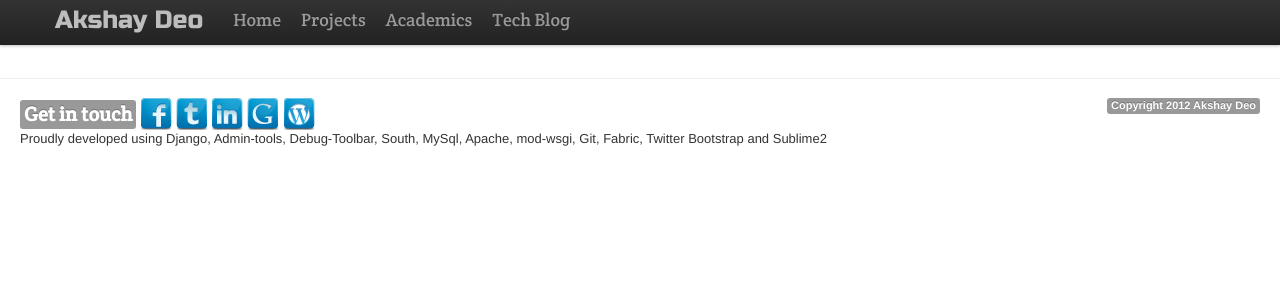
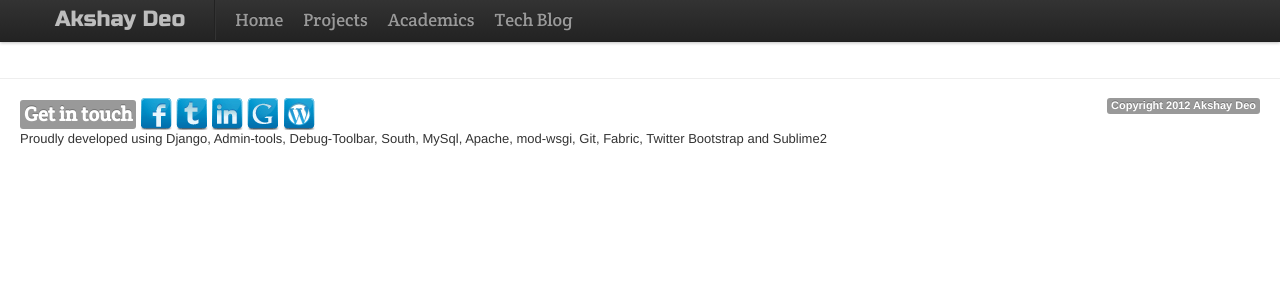
Before and after one commit to akshaydeo/akshaydeodotme, a Django app: template templates/base.html in a window 1280 px wide. Shown: the top 300 px of the page. Run offline with Django 3.2, Linux system fonts and the light colour scheme; the template is opened without the code that fills it, so the values that code supplies are empty; parts of the project's set-up code (start-up, migrations or seed data) failed here and were passed over; some libraries are stand-ins or nearby versions.

Commit message:
minor changes in menu bar

```diff
--- a/templates/base.html
+++ b/templates/base.html
@@ -43,9 +43,11 @@
 	        			<span class="icon-bar"></span>
 	      			</a>
 
-					<a class="brand pull-right" href="#" style="font-family: 'Russo One', sans-serif; font-size:25px; color:#BDBDBD; ">Akshay Deo</a>
+					<a class="brand pull-right" href="#" style="font-family: 'Russo One', sans-serif; font-size:22px; color:#BDBDBD; ">Akshay Deo</a>
+
 					<div class="nav-collapse">
 						<ul class="nav">
+							<li class="divider-vertical"></li>
 							<li {% if tab_id == '1' %} class="active" {% endif %} style="font-family: 'Crete Round', serif; font-size:18px;"><a href="/">Home</a></li>
 							<li {% if tab_id == '2' %} class="active" {% endif %} style="font-family: 'Crete Round', serif; font-size:18px; "><a href="/projects">Projects</a></li>
 							<li {% if tab_id == '3' %} class="active" {% endif %} style="font-family: 'Crete Round', serif; font-size:18px;"><a href="/academics">Academics</a></li>
```
